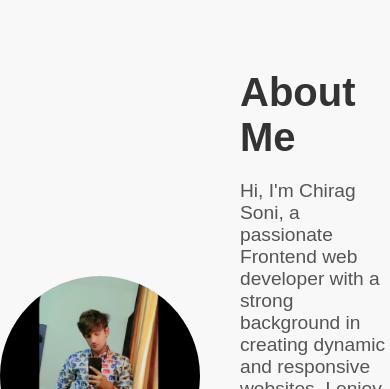
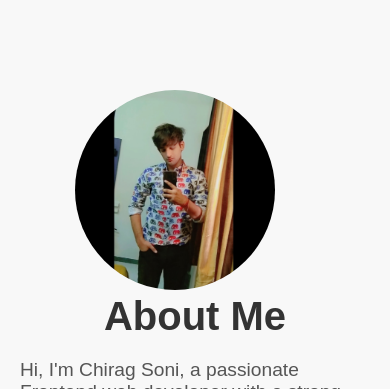
Before and after one commit to chirag-soni23/My-portfolio, a React (Vite) app in the folder client/: page /about in a window 390 px wide. Shown: the part 157-546 px from the top of the page. Built offline with nearby package versions, Linux system fonts and the light colour scheme.

Commit message:
My-portfolio

```diff
--- a/client/src/Stylesheet/About.css
+++ b/client/src/Stylesheet/About.css
@@ -39,6 +39,7 @@
 
   .animated-fade-in {
     animation: fadeIn 1s ease-in-out;
+
   }
 
   @keyframes fadeIn {
@@ -69,7 +70,7 @@
   }
 
   .education-item {
-    flex: 0 0 48%; /* Adjust as needed based on your design */
+    flex: 0 0 48%;
     margin: 10px;
     padding: 15px;
     border: 1px solid #ccc;
@@ -92,3 +93,19 @@
     color: #777;
     margin-top: 5px;
   }
+  @media only screen and (max-width: 554px){
+    .animated-fade-in{
+      display: flex;
+      justify-content: center;
+      align-items: center;
+      padding: 20px;
+      flex-wrap: wrap;
+    }
+    .about-title{
+      display: flex;
+      text-align: center;
+      justify-content: center;
+
+    }
+
+  }
--- a/client/src/pages/About.jsx
+++ b/client/src/pages/About.jsx
@@ -40,6 +40,7 @@
               </div>
               {/* Add more education items as needed */}
             </div>
+
           </div>
         </div>
       </section>
```
